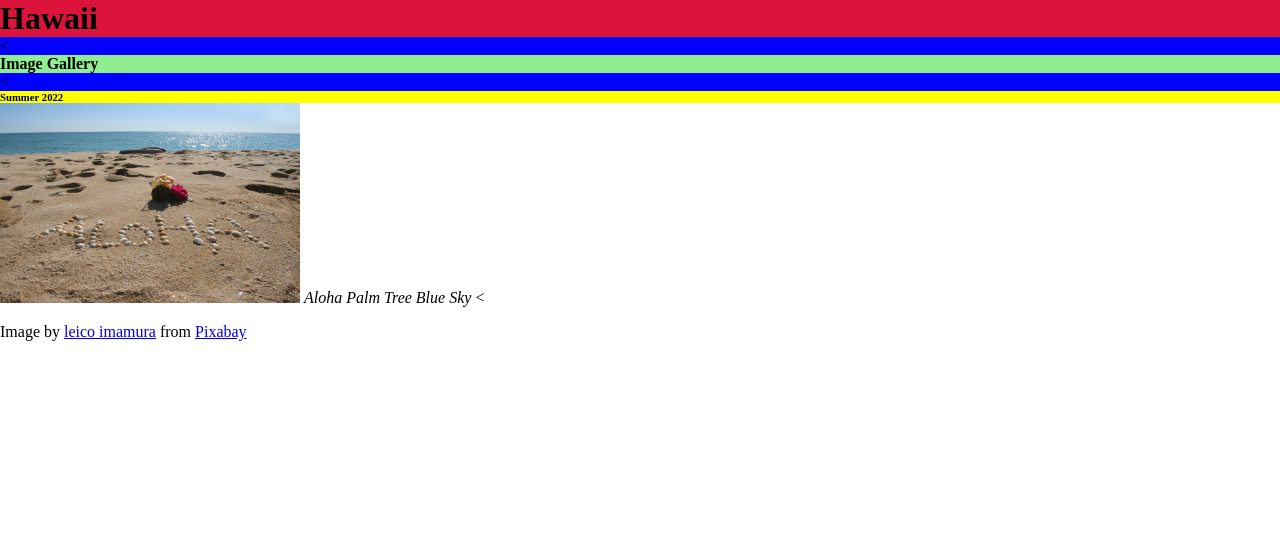
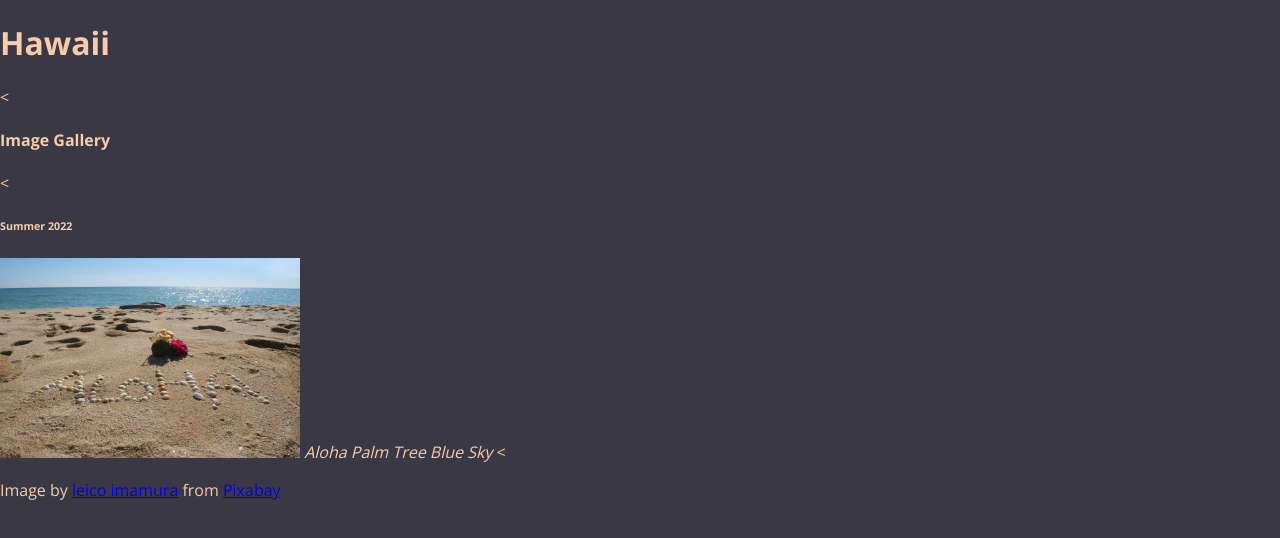
Before and after one commit to CSF2223/imagegallery-FortierKaley, a plain HTML site: page index.html in a window 1280 px wide. Drawn offline with nearby package versions, Linux system fonts and the light colour scheme.

Commit message:
Complete through 2.07

```diff
--- a/style.css
+++ b/style.css
@@ -1,35 +1,20 @@
 /*
 Color Palette:
-background color:
-font color:
-secondary color:
-tertiary color:
+background color: #3A3845
+font color:  #F7CCAC
+secondary color:  #C69B7B
+tertiary color:  #826F66
 */
 
 /* CSS syntax notes:
     selector {property: value;}
 */
 
+@import url('https://fonts.googleapis.com/css2?family=Open+Sans:wght@300;400;600;700&display=swap');
+
 body {
-        margin: 0;
+      background-color: #3A3845;
+      color: #F7CCAC;
+      font-family: 'Open Sans', sans-serif;
+      margin: 0;
 }
-
-header {
-    background-color: blue;
-     margin: 0;
-}
-
-h1 {
-    background-color: crimson;
-     margin: 0;
-}
-
-h4 {
-    background-color: lightGreen;
-     margin: 0;
-}
-
-h6 {
-    background-color: yellow;
-     margin: 0;
-}
```
